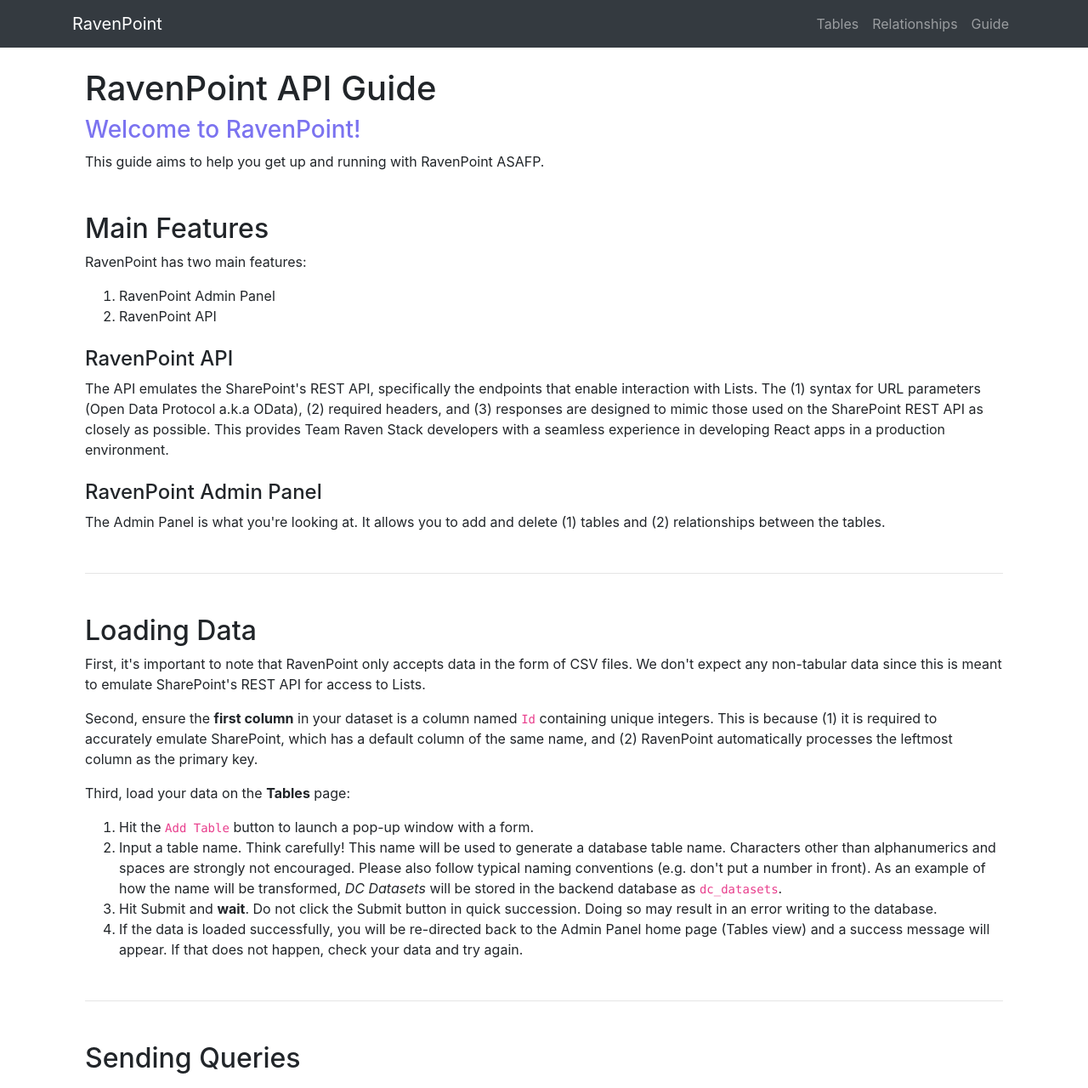
After one commit to chrischow/ravenpoint, a Flask app: page /guide in a window 1280 px wide. The commit adds this page. Shown: the whole page at 85% size. Run offline with Flask 2, Linux system fonts and the light colour scheme; some libraries are stand-ins or nearby versions.

Commit message:
Add guide; add additional mock data

```diff
--- /dev/null
+++ b/project/admin/templates/guide.html
@@ -0,0 +1,65 @@
+{% extends 'base.html' %}
+
+{% block content %}
+
+<div class="container mt-4">
+  <h1>RavenPoint API Guide</h1>
+  <h3 style="color: #7b73f0;">Welcome to RavenPoint!</h3>
+  <p>
+    This guide aims to help you get up and running with RavenPoint ASAFP.
+  </p>
+</div>
+
+<div class="container mt-5">
+  <h2>Main Features</h2>
+  <p>RavenPoint has two main features:</p>
+  <ol>
+    <li>RavenPoint Admin Panel</li>
+    <li>RavenPoint API</li>
+  </ol>
+  <h4 class="mt-4">RavenPoint API</h4>
+  <p>
+    The API emulates the SharePoint's REST API, specifically the endpoints that enable interaction with Lists. The (1) syntax for URL parameters (Open Data Protocol a.k.a OData), (2) required headers, and (3) responses are designed to mimic those used on the SharePoint REST API as closely as possible. This provides Team Raven Stack developers with a seamless experience in developing React apps in a production environment.
+  </p>
+  <h4 class="mt-4">RavenPoint Admin Panel</h4>
+  <p>
+    The Admin Panel is what you're looking at. It allows you to add and delete (1) tables and (2) relationships between the tables.
+  </p>
+
+</div>
+
+<div class="container mt-5 mb-5">
+  <hr>
+</div>
+
+<div class="container mt-5">
+  <h2>Loading Data</h2>
+  <p>
+    First, it's important to note that RavenPoint only accepts data in the form of CSV files. We don't expect any non-tabular data since this is meant to emulate SharePoint's REST API for access to Lists.
+  </p>
+  <p>
+    Second, ensure the <strong>first column</strong> in your dataset is a column named <code>Id</code> containing unique integers. This is because (1) it is required to accurately emulate SharePoint, which has a default column of the same name, and (2) RavenPoint automatically processes the leftmost column as the primary key.
+  </p>
+  <p>
+    Third, load your data on the <strong>Tables</strong> page:
+  </p>
+  <ol>
+    <li>Hit the <code>Add Table</code> button to launch a pop-up window with a form.</li>
+    <li>Input a table name. Think carefully! This name will be used to generate a database table name. Characters other than alphanumerics and spaces are strongly not encouraged. Please also follow typical naming conventions (e.g. don't put a number in front). As an example of how the name will be transformed, <em>DC Datasets</em> will be stored in the backend database as <code>dc_datasets</code>.</li>
+    <li>Hit Submit and <strong>wait</strong>. Do not click the Submit button in quick succession. Doing so may result in an error writing to the database.</li>
+    <li>If the data is loaded successfully, you will be re-directed back to the Admin Panel home page (Tables view) and a success message will appear. If that does not happen, check your data and try again.</li>
+  </ol>
+</div>
+
+<div class="container mt-5 mb-5">
+  <hr>
+</div>
+
+<div class="container mt-5">
+  <h2>Sending Queries</h2>
+  <p>
+
+  </p>
+</div>
+
+{% endblock %}
--- a/project/admin/views.py
+++ b/project/admin/views.py
@@ -49,7 +49,7 @@
             os.remove(filepath)
 
             # Check that data includes `id` column
-            if 'id' not in df.columns:
+            if 'Id' not in df.columns:
                 flash("<code>id</code> column not found.", 'danger')
                 return redirect(url_for('admin.index'))
 
@@ -61,7 +61,7 @@
                 # Add table to database
                 with sqlite3.connect(conn_string) as conn:
                     df.to_sql(table_db_name, con=conn, if_exists='replace', index=False,
-                            dtype={'id': 'INTEGER PRIMARY KEY'})
+                            dtype={f'{df.columns[0]}': 'INTEGER PRIMARY KEY'})
 
                 # Add table to register
                 new_table = Table(table_name, table_db_name)
@@ -153,3 +153,7 @@
 
     return render_template('relationships.html', form=form,
                            relationships=all_relationships.to_dict('records'))
+
+@admin.route('/guide', methods=['GET'])
+def guide():
+    return render_template('guide.html')
--- a/project/templates/base.html
+++ b/project/templates/base.html
@@ -56,6 +56,9 @@
                       <li class="nav-item">
                           <a class="nav-link" href="{{ url_for('admin.relationships') }}">Relationships</a>
                       </li>
+                      <li class="nav-item">
+                          <a class="nav-link" href="{{ url_for('admin.guide') }}">Guide</a>
+                      </li>
                     </ul>
                 </div>
             </div>
```
Also changed, not shown: project/data/data.sqlite.
